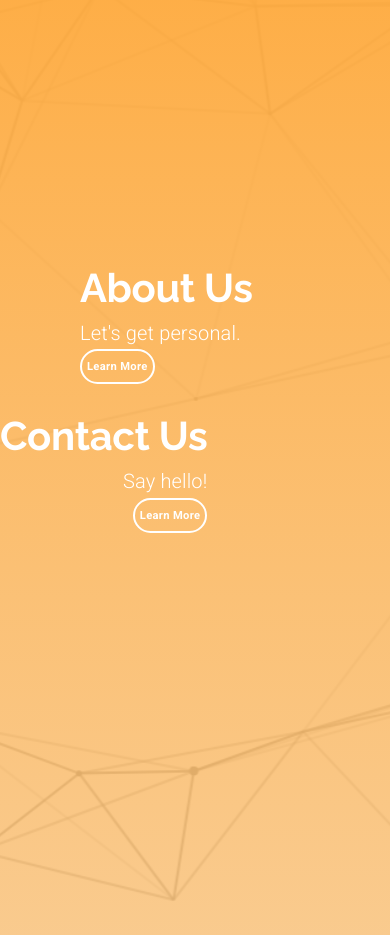
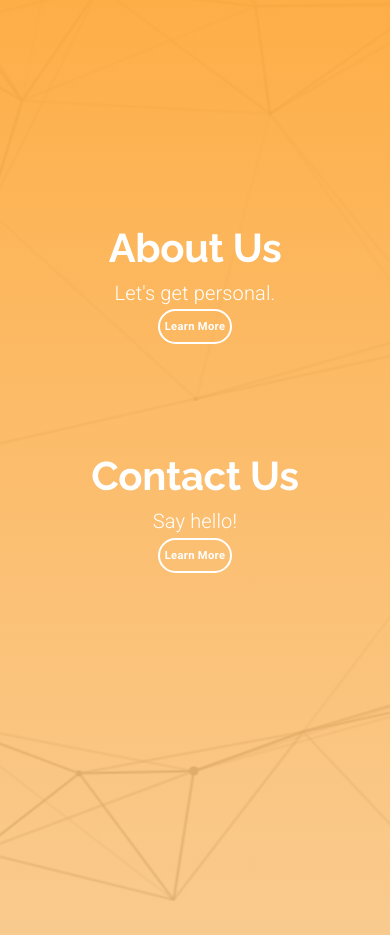
Before and after one commit to dejanV91/materialUiPractice, a React (Create React App) app: page / in a window 390 px wide. Shown: the part 4880-5815 px from the top of the page. Built offline with nearby package versions, Linux system fonts and the light colour scheme.

Commit message:
Finish information block

```diff
--- a/src/components/LandingPages.js
+++ b/src/components/LandingPages.js
@@ -119,6 +119,7 @@ export default function LandingPage() {
   const { classes } = useStyle();
   const theme = useTheme();
   const matchesSM = useMediaQuery(theme.breakpoints.down("md"));
+  const matchesXS = useMediaQuery(theme.breakpoints.down("sm"));
 
   const defaultOptions = {
     loop: true,
@@ -324,8 +325,23 @@ export default function LandingPage() {
             alignItems="center"
             direction="row"
           >
-            <Grid item container style={{ position: "absolute" }}>
-              <Grid sm item style={{ marginLeft: "5em" }}>
+            <Grid
+              item
+              container
+              style={{
+                position: "absolute",
+                textAlign: matchesXS ? "center" : "inherit",
+              }}
+              direction={matchesXS ? "column" : "row"}
+              spacing={matchesSM ? 10 : 0}
+            >
+              <Grid
+                sm
+                item
+                style={{
+                  marginLeft: matchesXS ? 0 : matchesSM ? "2em" : "5em",
+                }}
+              >
                 <Grid container direction="column">
                   <Typography variant="h2" style={{ color: "white" }}>
                     About Us
@@ -344,7 +360,14 @@ export default function LandingPage() {
                   </Grid>
                 </Grid>
               </Grid>
-              <Grid sm item style={{ marginRight: "5em", textAlign: "right" }}>
+              <Grid
+                sm
+                item
+                style={{
+                  marginRight: matchesXS ? 0 : matchesXS ? "2em" : "5em",
+                  textAlign: matchesXS ? "center" : "right",
+                }}
+              >
                 <Grid container direction="column">
                   <Typography variant="h2" style={{ color: "white" }}>
                     Contact Us
```
